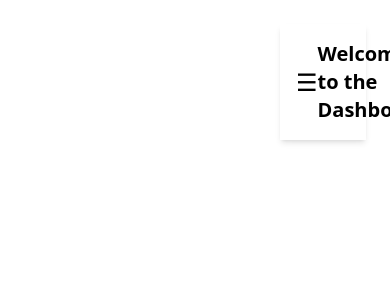
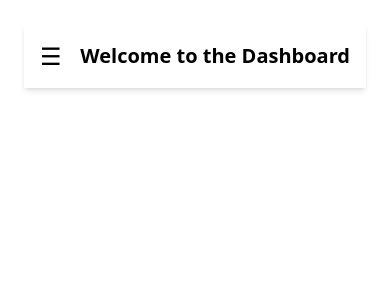
Before and after one commit to sajib689/admin-dashboard, a React (Vite) app: page / in a window 390 px wide. Shown: the top 300 px of the page. Built offline with nearby package versions, Linux system fonts and the light colour scheme.

Commit message:
update Sidebar and Users components for responsive design and code cleanup

```diff
--- a/src/components/Sidebar.jsx
+++ b/src/components/Sidebar.jsx
@@ -118,7 +118,7 @@ const Sidebar = () => {
       )}
 
       {/* Main Content */}
-      <main className="flex-1 ml-64 p-6 overflow-y-auto">
+      <main className="flex-1 md:ml-64 lg:ml-64 p-6 overflow-y-auto">
         <header className="flex items-center justify-between p-4 bg-white shadow-md">
           <button
             className="md:hidden text-2xl"
--- a/src/components/Users.jsx
+++ b/src/components/Users.jsx
@@ -16,11 +16,11 @@ const Users = () => {
 
   if (loading) return <h1 className="text-center text-xl">Loading...</h1>;
 
-
-
   return (
     <div className="container mx-auto p-4">
-      <h1 className="text-2xl font-bold text-left mb-6">Total Users: {users?.length}</h1>
+      <h1 className="text-2xl font-bold text-left mb-6">
+        Total Users: {users?.length}
+      </h1>
       <div className="overflow-x-auto bg-white shadow-md rounded-lg">
         <table className="min-w-full table-auto">
           <thead className="bg-gradient-to-r from-blue-600 to-purple-600 text-white">
@@ -39,8 +39,8 @@ const Users = () => {
                 <td className="px-6 py-4">{user.address.city}</td>
                 <td className="px-6 py-4">
                   <Link
-                   to={`/users/${user?.id}`}
-                    className="bg-gradient-to-r from-green-400 to-teal-500 text-white px-4 py-2 rounded hover:bg-gradient-to-l"
+                    to={`/users/${user?.id}`}
+                    className="bg-gradient-to-r from-green-400 to-teal-500 text-white px-3 py-2 md:px-4 md:py-2 rounded text-sm md:text-base w-full md:w-auto text-center block md:inline-block"
                   >
                     View Details
                   </Link>
```
